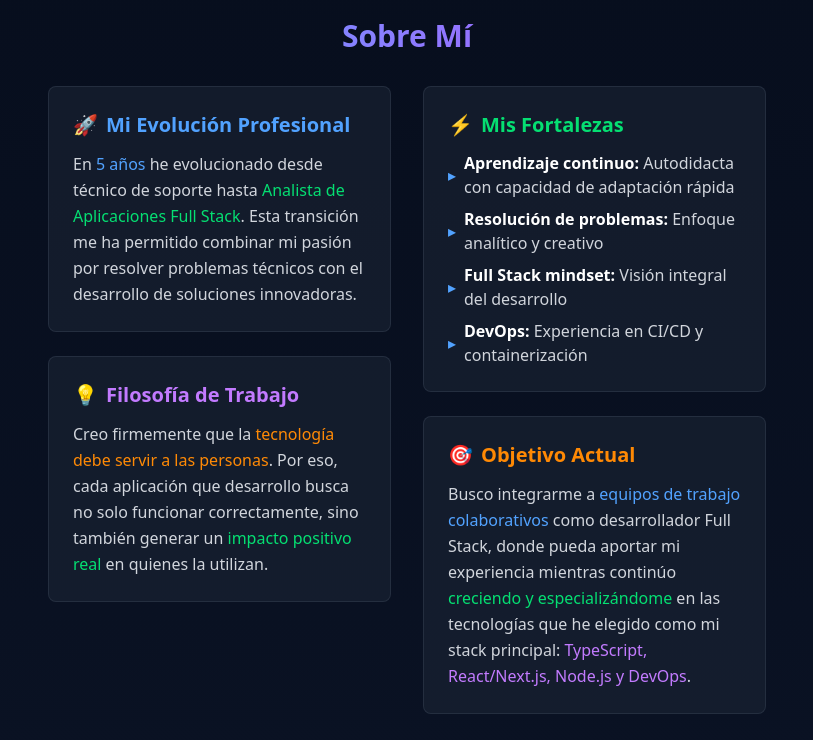
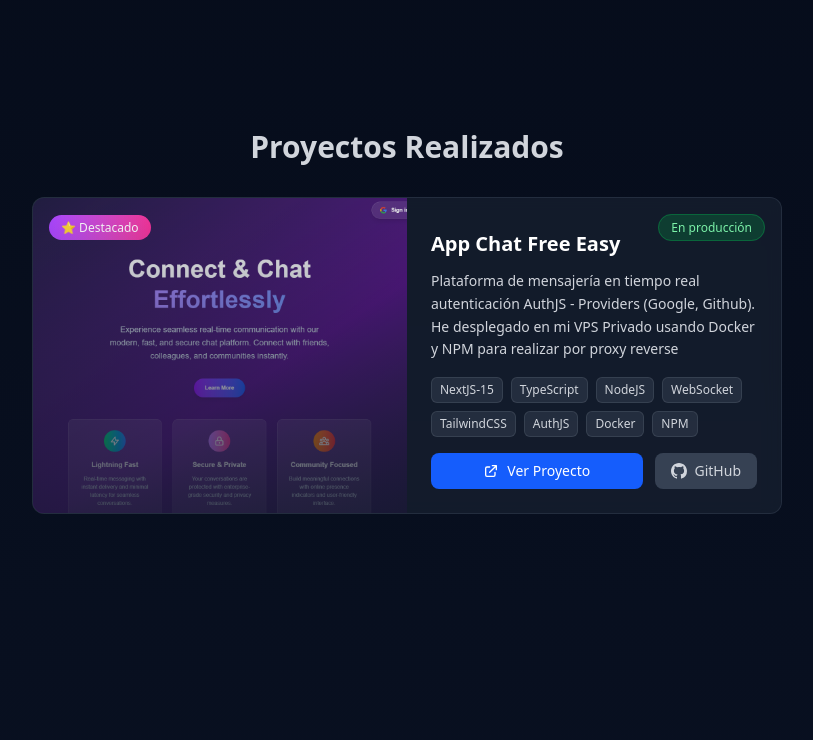
Before and after one commit to llOrtegall/Astro_App_Personal_PortFolio, an Astro site: page / in a window 1280 px wide. Shown: the part 1640-2380 px from the top of the page, without its empty margins (233-1046 px from the left). Built offline with nearby package versions, Linux system fonts and the light colour scheme; Astro itself is replaced by a stand-in of ours.

Commit message:
agregando mi proyecto personal al portfolio

```diff
--- a/src/components/Proyectos.astro
+++ b/src/components/Proyectos.astro
@@ -2,24 +2,13 @@
 const PROJECTS = [
     {
         id: 1,
-        title: "Sistema de Gestión Empresarial",
-        description: "Aplicación web completa para la gestión de procesos empresariales con dashboard interactivo, reportes en tiempo real y sistema de autenticación robusto.",
-        link: "#",
-        github: "#",
-        image: "/images/project1.jpg",
-        technologies: ["NextJS", "TypeScript", "NodeJS", "MySQL"],
+        title: "App Chat Free Easy",
+        description: "Plataforma de mensajería en tiempo real autenticación AuthJS - Providers (Google, Github). He desplegado en mi VPS Privado usando Docker y NPM para realizar por proxy reverse",
+        link: "https://chat-free.apps-ortega.cloud",
+        github: "https://github.com/llOrtegall/chat_free_easy",
+        image: "chat-free.png",
+        technologies: ["NextJS-15", "TypeScript", "NodeJS", "WebSocket", "TailwindCSS", "AuthJS", "Docker", "NPM"],
         status: "En producción",
-        featured: true,
-    },
-    {
-        id: 2,
-        title: "API REST Microservicios",
-        description: "Arquitectura de microservicios escalable con contenedores Docker, implementación CI/CD y monitoreo con Grafana para alta disponibilidad.",
-        link: "#",
-        github: "#",
-        image: "/images/project2.jpg",
-        technologies: ["NodeJS", "Express", "Docker", "Jenkins"],
-        status: "Completado",
         featured: true,
     }
 ];
@@ -56,14 +45,21 @@ const PROJECTS = [
               <div class="grid md:grid-cols-2 min-h-[200px]">
 
                   <div class="relative overflow-hidden h-48 md:h-auto bg-gradient-to-br from-gray-700 to-gray-900">
-                      <div class="absolute inset-0 bg-gradient-to-t from-gray-900/80 to-transparent z-10"></div>
-
-                      <div class="w-full h-full flex items-center justify-center text-gray-500">
-                          <svg class="w-16 h-16" fill="currentColor" viewBox="0 0 20 20">
-                              <path fill-rule="evenodd" d="M4 3a2 2 0 00-2 2v10a2 2 0 002 2h12a2 2 0 002-2V5a2 2 0 00-2-2H4zm12 12H4l4-8 3 6 2-4 3 6z" clip-rule="evenodd" />
-                          </svg>
-                      </div>
-
+                      {project.image ? (
+                          <img
+                              src={project.image}
+                              alt={`Imagen del proyecto ${project.title}`}
+                              class="absolute inset-0 w-full h-full object-cover opacity-90 group-hover:scale-105 transition-transform duration-300"
+                              loading="lazy"
+                          />
+                      ) : (
+                          <div class="w-full h-full flex items-center justify-center text-gray-500">
+                              <svg class="w-16 h-16" fill="currentColor" viewBox="0 0 20 20">
+                                  <path fill-rule="evenodd" d="M4 3a2 2 0 00-2 2v10a2 2 0 002 2h12a2 2 0 002-2V5a2 2 0 00-2-2H4zm12 12H4l4-8 3 6 2-4 3 6z" clip-rule="evenodd" />
+                              </svg>
+                          </div>
+                      )}
+                      <div class="absolute inset-0 bg-gradient-to-t from-gray-900/70 to-transparent z-10"></div>
                       <div class="absolute inset-0 bg-gradient-to-r from-blue-600/10 to-purple-600/10 opacity-0 group-hover:opacity-100 transition-opacity duration-300"></div>
                   </div>
 
--- a/src/components/ui/Header.astro
+++ b/src/components/ui/Header.astro
@@ -5,7 +5,7 @@
         <a href="#  " class="hover:text-blue-500 font-semibold">Inicio</a>
         <a href="#experiencia" class="hover:text-blue-500 font-semibold">Experiencia</a>
         <a href="#sobremi" class="hover:text-blue-500 font-semibold">Sobre Mí</a>
-        <!-- <a href="#proyectos" class="hover:text-blue-500 font-semibold">Proyectos</a> -->
+        <a href="#proyectos" class="hover:text-blue-500 font-semibold">Proyectos</a>
         <a href="#contacto" class="hover:text-blue-500 font-semibold">Contacto</a>
     </nav>
 
--- a/src/pages/index.astro
+++ b/src/pages/index.astro
@@ -2,7 +2,7 @@
 import Presentacion from "../components/Presentacion.astro";
 import Experience from "../components/Experience.astro";
 import Container from "../components/ui/Container.astro";
-// import Proyectos from "../components/Proyectos.astro";
+import Proyectos from "../components/Proyectos.astro";
 import Contacto from "../components/Contacto.astro";
 import SobreMi from "../components/Sobremi.astro";
 import Layout from "../layouts/Layout.astro";
@@ -15,12 +15,12 @@ import Layout from "../layouts/Layout.astro";
     <Container id="experiencia">
         <Experience />
     </Container>
+    <Container id="proyectos">
+        <Proyectos />
+    </Container>
     <Container id="sobremi">
         <SobreMi />
     </Container>
-    <!-- <Container id="proyectos">
-        <Proyectos />
-    </Container> -->
     <Container id="contacto" class="mt-24">
         <Contacto />
     </Container>
```
Also changed, not shown: public/chat-free.png (added).
